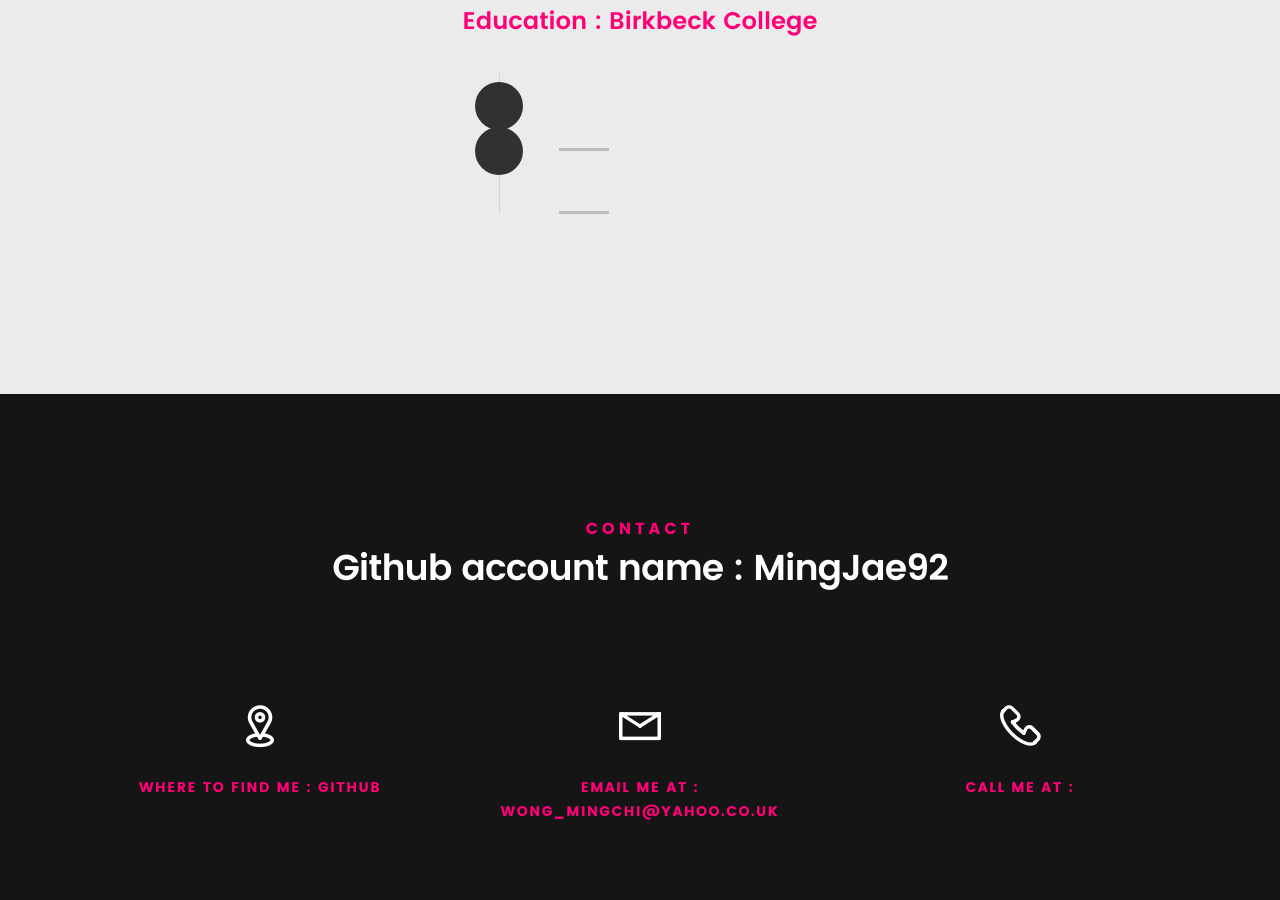
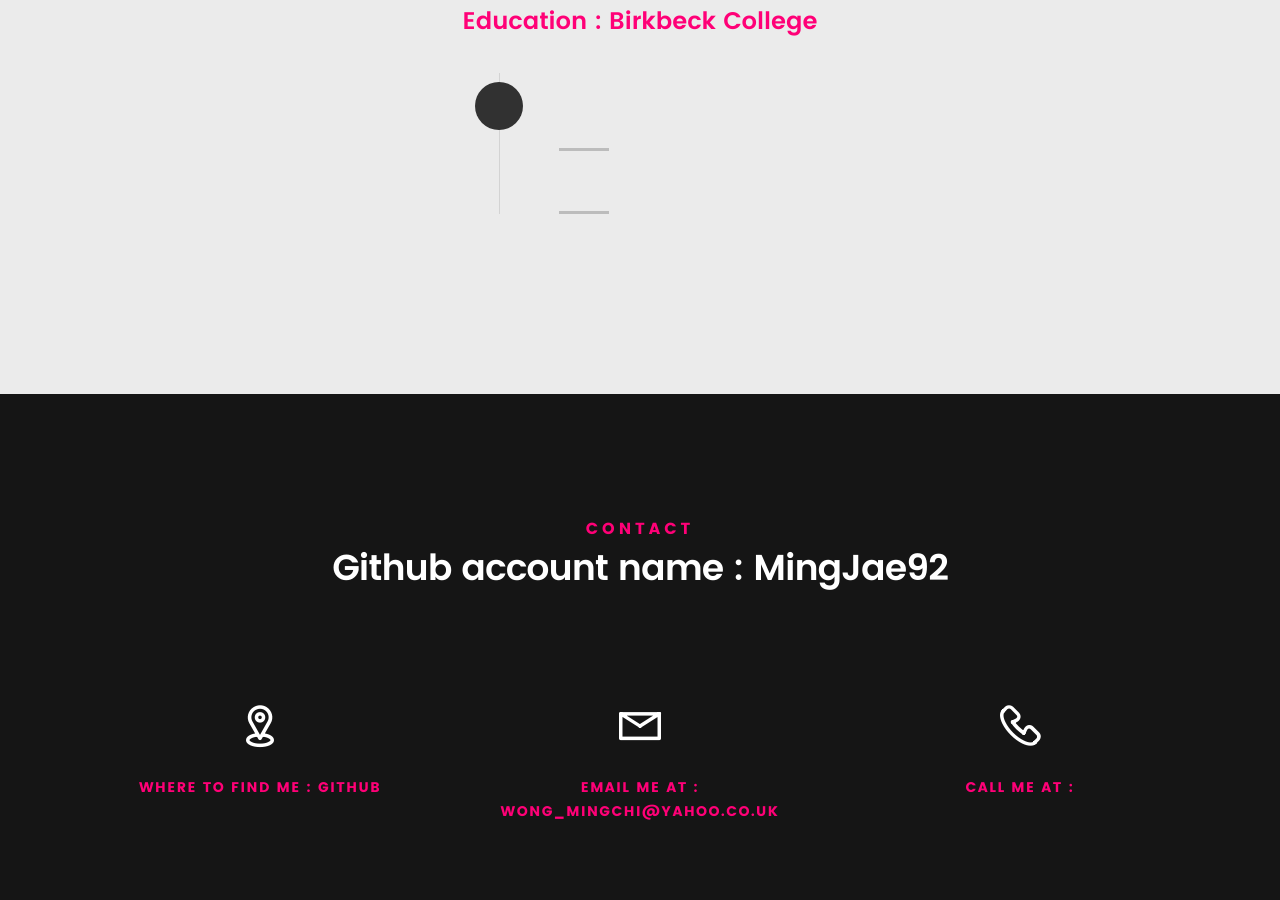
Before and after one commit to MingJae92/MingJae92.github.io, a plain HTML site: page index.html in a window 1280 px wide. Shown: the part 2500-3400 px from the top of the page. Drawn offline with Linux system fonts and the light colour scheme; files whose address does not match are found by name.

Commit message:
timeline ico removed

```diff
--- a/index.html
+++ b/index.html
@@ -308,9 +308,7 @@
 
 	   			<div class="timeline-block">
 
-	   				<div class="timeline-ico">
 
-	   				</div>
 
 	   				<div class="timeline-header">
 	   					<h3></h3>
```
